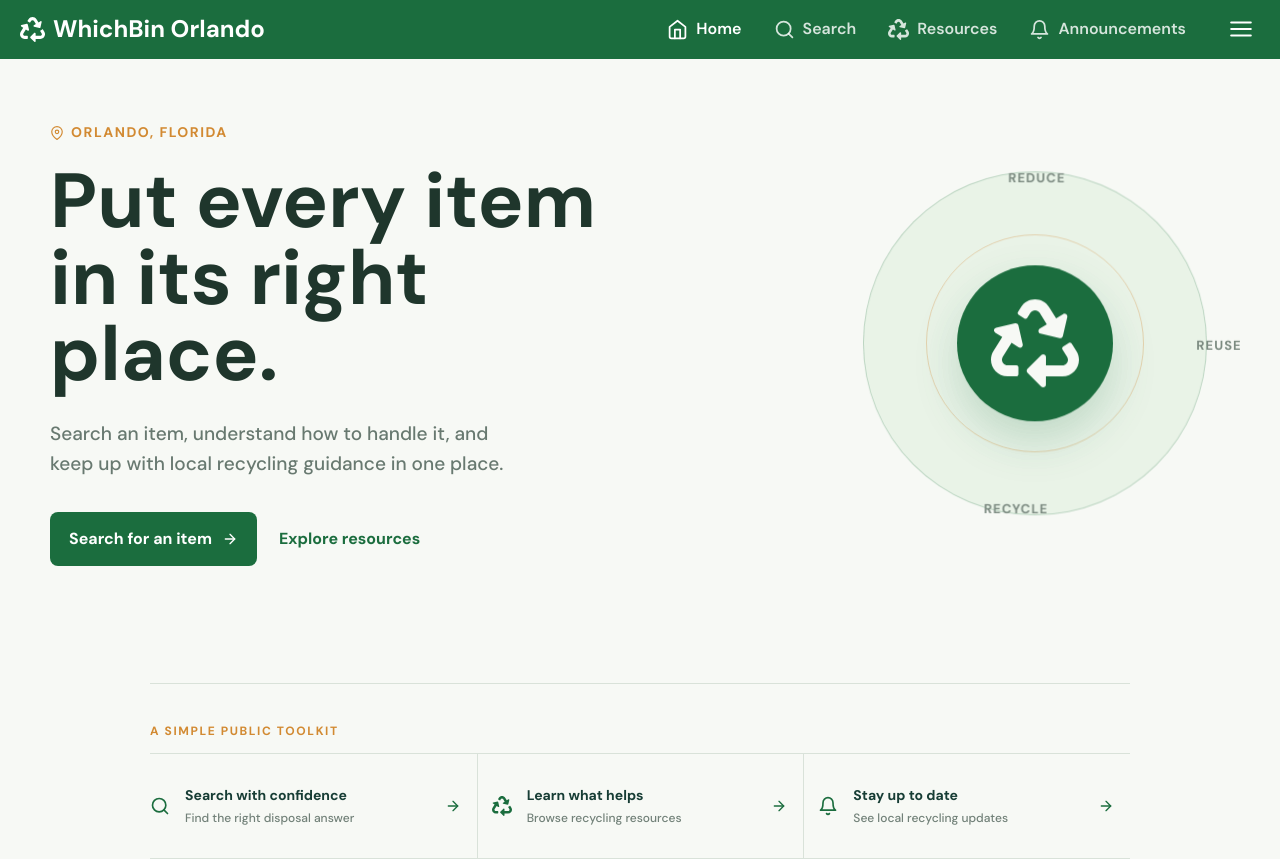
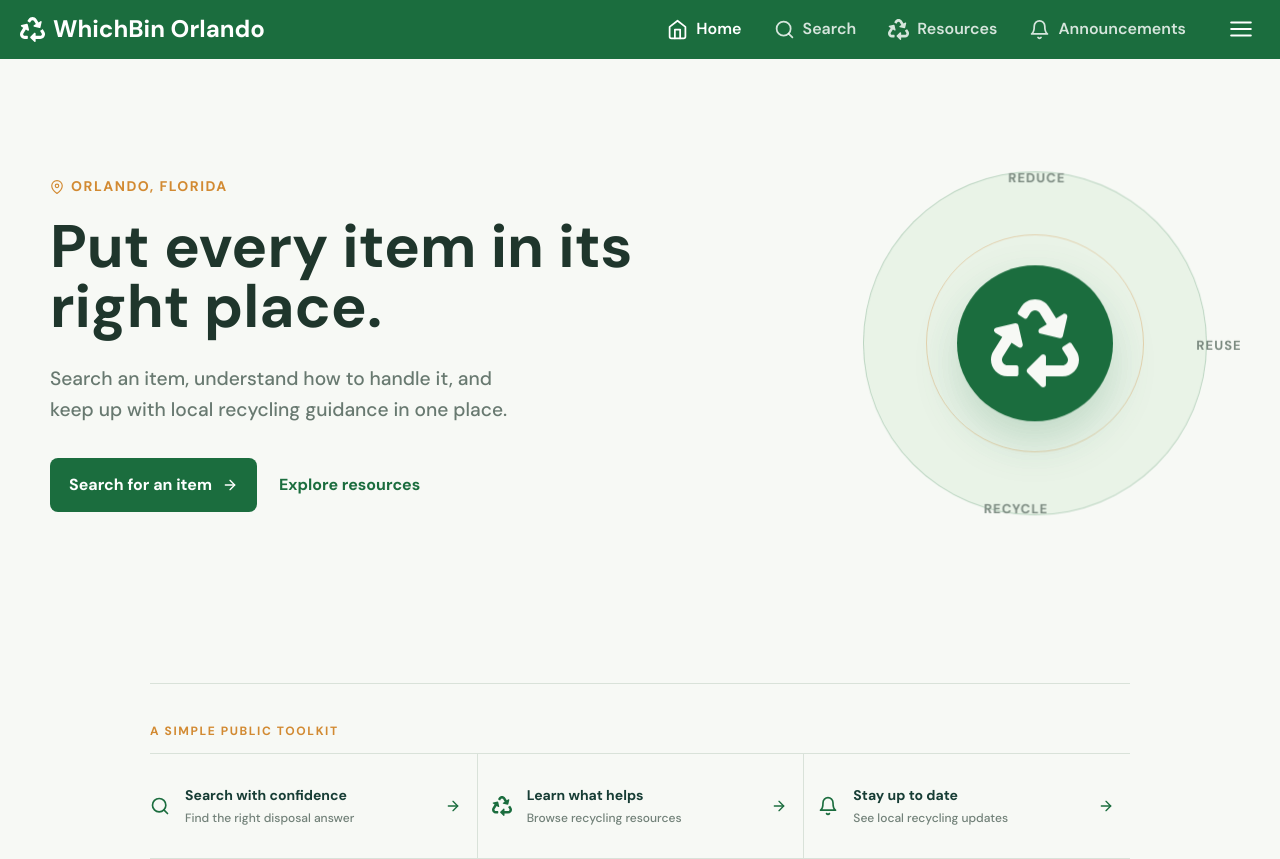
Before and after one commit to joaovictorbarrera/WhichBin-Orlando, a React (Vite) app in the folder whichbin-client/: page / in a window 1280 px wide. Built offline with nearby package versions, Linux system fonts and the light colour scheme; no server answers.

Commit message:
Heading size improvement

```diff
--- a/whichbin-client/src/pages/Help.css
+++ b/whichbin-client/src/pages/Help.css
@@ -31,8 +31,8 @@
   max-width: 45rem;
   margin: 0;
   color: var(--color-heading-deep);
-  font-size: clamp(2.375rem, 5.5vw, 4rem);
-  line-height: 1.05;
+  font-size: clamp(2.5rem, 4.8vw, 3.75rem);
+  line-height: 1.02;
 }
 
 .help-intro > p:last-child {
@@ -236,10 +236,6 @@
     padding: 0 0 2.815rem;
   }
 
-  .help-intro h1 {
-    font-size: clamp(2.25rem, 11vw, 3.25rem);
-  }
-
   .help-intro > p:last-child {
     font-size: 1rem;
   }
--- a/whichbin-client/src/pages/Home.css
+++ b/whichbin-client/src/pages/Home.css
@@ -35,15 +35,15 @@
   max-width: 38.75rem;
   margin: 0;
   color: var(--color-heading);
-  font-size: clamp(2.75rem, 6vw, 4.875rem);
-  line-height: 0.99;
+  font-size: clamp(2.5rem, 4.8vw, 3.75rem);
+  line-height: 1;
 }
 
 .home-intro {
   max-width: 30rem;
   margin: 1.69rem 0 2rem;
   color: var(--color-text-api);
-  font-size: 1.19rem;
+  font-size: 1.2rem;
   line-height: 1.6;
 }
 
@@ -234,10 +234,6 @@
     order: -1;
   }
 
-  .home-copy h1 {
-    font-size: clamp(2.75rem, 14vw, 4rem);
-  }
-
   .home-intro {
     font-size: 1.065rem;
   }
```
